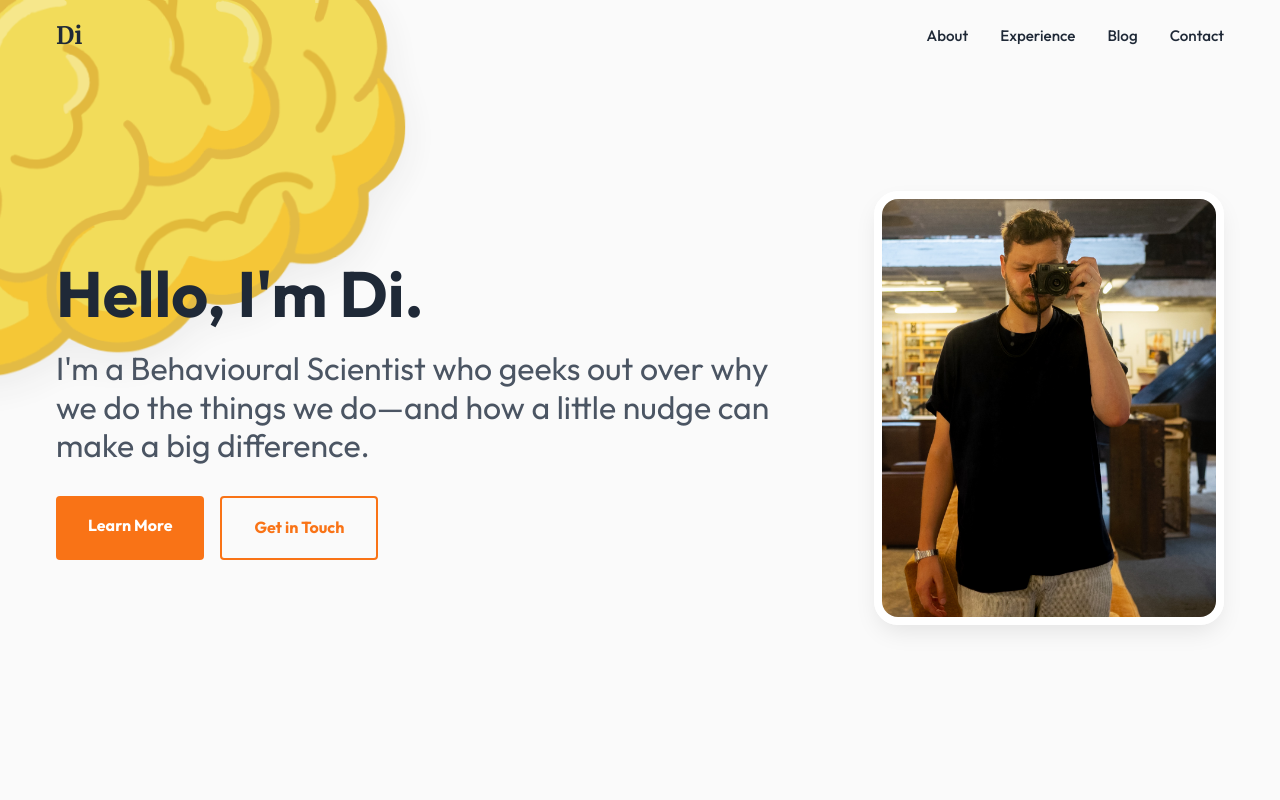
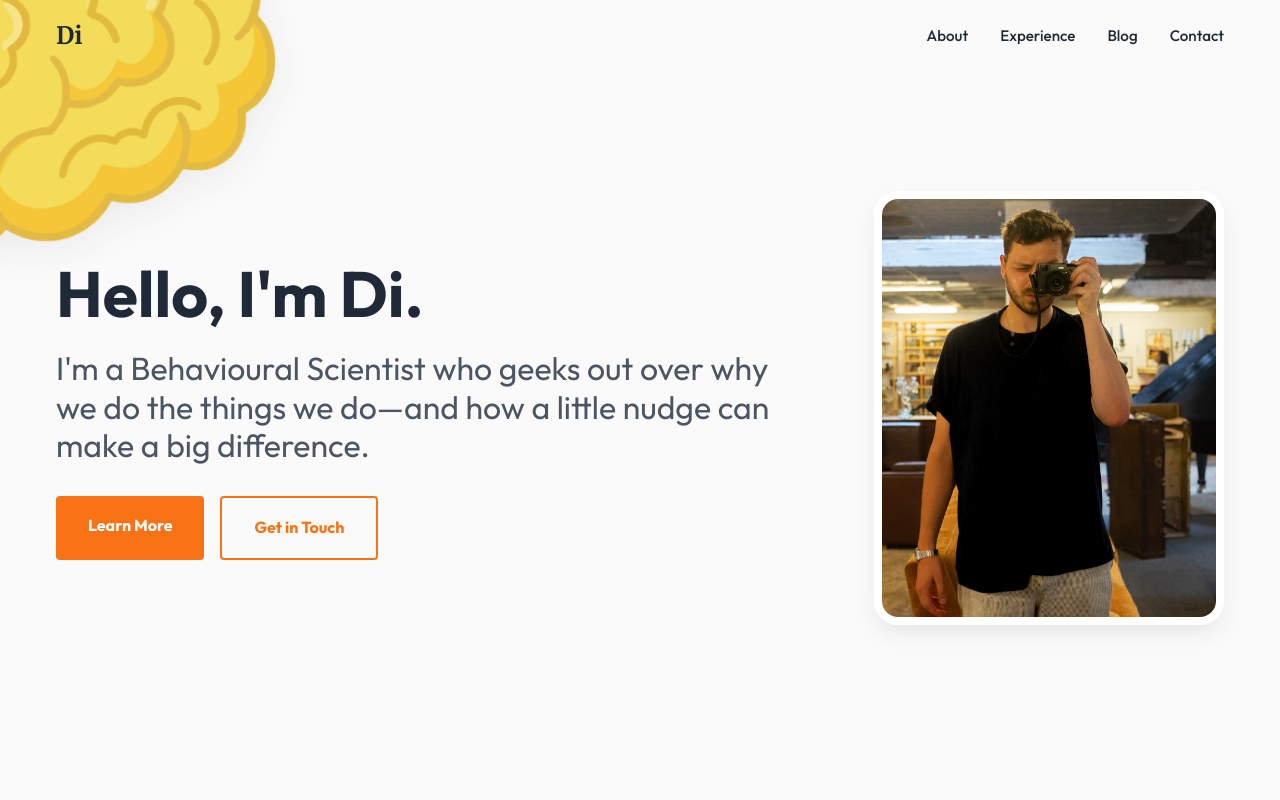
Before and after one commit to Dicodey/my-website, a React (Vite) app in the folder personal-website/: page / in a window 1280 px wide. Shown: the top 800 px of the page. Built offline with nearby package versions, Linux system fonts and the light colour scheme.

Commit message:
Reduce background brain blob sizes by 20%

```diff
--- a/personal-website/src/components/Background.jsx
+++ b/personal-website/src/components/Background.jsx
@@ -4,10 +4,10 @@ import './Background.style.css';
 
 const Background = () => {
     const blobs = [
-        { image: `${import.meta.env.BASE_URL}brain-yellow.png`, top: '-200px', left: '-250px', size: '650px', delay: '0s' },
-        { image: `${import.meta.env.BASE_URL}brain-green.png`, top: '1000px', right: '10%', size: '500px', delay: '-15s' },
-        { image: `${import.meta.env.BASE_URL}brain-orange.png`, top: '2200px', right: '-15%', size: '550px', delay: '-5s' },
-        { image: `${import.meta.env.BASE_URL}brain-red.png`, top: '3400px', left: '5%', size: '450px', delay: '-10s' },
+        { image: `${import.meta.env.BASE_URL}brain-yellow.png`, top: '-200px', left: '-250px', size: '520px', delay: '0s' },
+        { image: `${import.meta.env.BASE_URL}brain-green.png`, top: '1000px', right: '10%', size: '400px', delay: '-15s' },
+        { image: `${import.meta.env.BASE_URL}brain-orange.png`, top: '2200px', right: '-15%', size: '440px', delay: '-5s' },
+        { image: `${import.meta.env.BASE_URL}brain-red.png`, top: '3400px', left: '5%', size: '360px', delay: '-10s' },
     ];
 
     return (
--- a/personal-website/src/components/Background.style.css
+++ b/personal-website/src/components/Background.style.css
@@ -19,8 +19,8 @@
 
 .brain-blob-container {
   position: absolute;
-  width: 400px;
-  height: 400px;
+  width: 320px;
+  height: 320px;
   animation: float 40s ease-in-out infinite alternate;
   opacity: 0.7;
   /* Slightly transparent for blending */
@@ -100,8 +100,8 @@
 /* Desktop adjustments */
 @media (min-width: 1024px) {
   .brain-blob-container {
-    width: 600px;
-    height: 600px;
+    width: 480px;
+    height: 480px;
   }
 }
 
```
Also changed, not shown: 1 other file (tests, documents, lock files or other folders).
